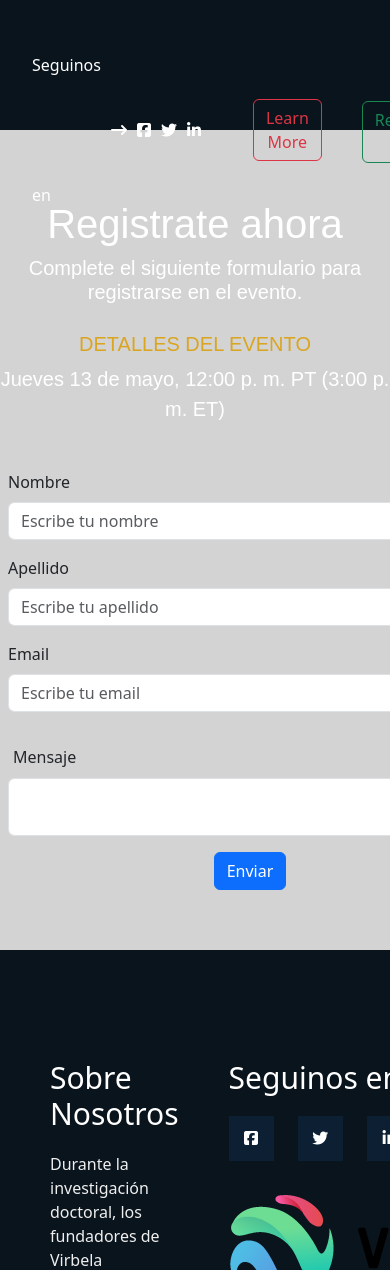
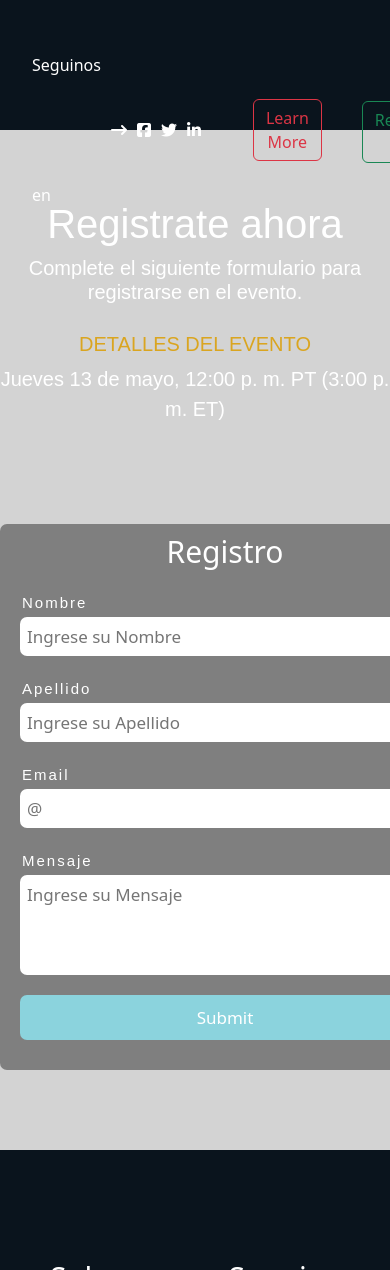
Before and after one commit to matiascrisnejo/parcial-interfaces, a plain HTML site: page pages/register.html in a window 390 px wide. Shown: the top 1270 px of the page. Drawn offline with nearby package versions, Linux system fonts and the light colour scheme; a web font is replaced by a local one.

Commit message:
parcial2

```diff
--- a/CSS/style.css
+++ b/CSS/style.css
@@ -1,12 +1,13 @@
 @import url('https://fonts.googleapis.com/css2?family=Carrois+Gothic+SC&display=swap');
 
 
-*{
+* {
     margin: 0;
     box-sizing: border-box;
 }
-                                    /*HEADER*/
-header{
+
+/*HEADER*/
+header {
     background-color: #0a141d;
     height: 130px;
     position: fixed;
@@ -16,7 +17,7 @@ header{
 
 }
 
-.navBar{
+.navBar {
     display: flex;
     justify-content: space-between;
     z-index: 1;
@@ -28,24 +29,24 @@ ul {
     padding: 0;
 }
 
-.nav-menu-item a{
+.nav-menu-item a {
     text-decoration: none;
     color: white;
     line-height: 130px;
 }
 
-.navBar .left .nav-menu-item p{
+.navBar .left .nav-menu-item p {
     /* text-decoration: none; */
     color: white;
     line-height: 130px;
 }
 
-.left{
+.left {
     display: flex;
     align-items: center;
 }
 
-.left li{
+.left li {
     margin-right: 10px;
 }
 
@@ -59,9 +60,57 @@ ul {
     margin-right: 30px;
 }
 
-                                                /* MAIN */
+/* body{
+    background-color: lightgray;
+} */
 
-.contenedor-superior{
+#button-container{
+    background-color: #f8f8f8;
+    position: relative;
+    width: 80px;
+    height: 40px;
+    box-shadow: inset 4px 4px 6px #cecece,
+                inset -4px -4px 6px #fff;
+    cursor: pointer;
+    border-radius: 25px;
+
+}
+
+.toggle{
+    position: absolute;
+    top: 0;
+    left: 0;
+    width: 40px;
+    height: 40px;
+    transform: scale(.7);
+    background-color: linear-gradient(145deg,#D8D8D8,#FFFFFF);
+    border-radius: 25px;
+    box-shadow: 3px 3px 8px #c4c4c4,
+                -3px -3px 8px #fff
+
+}
+
+#button-container.active .toggle{
+    left: 40px;
+}
+
+.contenedor-medio{
+    background-color: rgb(23, 23, 23);
+}
+
+
+
+
+
+
+
+
+
+
+
+/* MAIN */
+
+.contenedor-superior {
     width: 100%;
     height: 1150px;
     background-image: url(../assert/fondo-claro.jpg);
@@ -70,13 +119,13 @@ ul {
 
 }
 
-.contenedor-superior .sec1{
+.contenedor-superior .sec1 {
     width: 900px;
     margin-left: auto;
     margin-right: auto;
 }
 
-.contenedor-superior h1{
+.contenedor-superior h1 {
     text-align: center;
     align-items: center;
     padding-top: 200px;
@@ -86,7 +135,7 @@ ul {
     ;
 }
 
-.contenedor-superior h2{
+.contenedor-superior h2 {
     text-align: center;
     align-items: center;
     font-family: sans-serif;
@@ -94,7 +143,7 @@ ul {
     font-size: 35px;
 }
 
-.contenedor-superior p{
+.contenedor-superior p {
     text-align: center;
     align-items: center;
     font-family: sans-serif;
@@ -102,7 +151,7 @@ ul {
     font-size: 35px;
 }
 
-.contenedor-superior .sec2 h3{
+.contenedor-superior .sec2 h3 {
     text-align: center;
     align-items: center;
     font-family: sans-serif;
@@ -111,39 +160,41 @@ ul {
     padding-top: 250px;
 }
 
-.contenedor-superior .sec2 .imagenes-sec2{
+.contenedor-superior .sec2 .imagenes-sec2 {
     display: flex;
     align-items: center;
     justify-content: center;
 }
 
-.contenedor-superior .sec2 .imagenes-sec2 .image1{
+.contenedor-superior .sec2 .imagenes-sec2 .image1 {
     margin-right: 50px;
 
 }
 
-.contenedor-superior .sec2 .imagenes-sec2 .image2{
+.contenedor-superior .sec2 .imagenes-sec2 .image2 {
     margin-left: 50px;
 }
 
-.contenedor-medio{
+.contenedor-medio {
     width: 100%;
     height: 1500px;
     background-color: lightgray;
 
 }
 
-.contenedor-medio .primer-row{
+
+
+.contenedor-medio .primer-row {
     display: flex;
 
 }
 
-.contenedor-medio .primer-row .sec3{
+.contenedor-medio .primer-row .sec3 {
     width: 50%;
     margin-bottom: 100px;
 }
 
-.contenedor-medio .primer-row .sec3 h3{
+.contenedor-medio .primer-row .sec3 h3 {
     text-align: center;
     align-items: center;
     font-family: sans-serif;
@@ -152,7 +203,7 @@ ul {
     padding-top: 100px;
 }
 
-.contenedor-medio .primer-row .sec3 p{
+.contenedor-medio .primer-row .sec3 p {
     text-align: center;
     align-items: center;
     font-family: sans-serif;
@@ -160,14 +211,14 @@ ul {
     font-size: 25px;
     padding-top: 10px;
     padding-left: 120px;
-    padding-right:120px;
+    padding-right: 120px;
 }
 
-.contenedor-medio .primer-row .image3{
+.contenedor-medio .primer-row .image3 {
     width: 50%;
 }
 
-.contenedor-medio .primer-row .image3 img{
+.contenedor-medio .primer-row .image3 img {
     text-align: center;
     align-items: center;
     justify-content: center;
@@ -176,16 +227,16 @@ ul {
     margin-right: auto;
 }
 
-.contenedor-medio .segundo-row{
+.contenedor-medio .segundo-row {
     display: flex;
 }
 
-.contenedor-medio .segundo-row .sec4{
+.contenedor-medio .segundo-row .sec4 {
     width: 50%;
     margin-bottom: 100px;
 }
 
-.contenedor-medio .segundo-row .sec4 h3{
+.contenedor-medio .segundo-row .sec4 h3 {
     text-align: center;
     align-items: center;
     font-family: sans-serif;
@@ -194,7 +245,7 @@ ul {
     padding-top: 100px;
 }
 
-.contenedor-medio .segundo-row .sec4 p{
+.contenedor-medio .segundo-row .sec4 p {
     text-align: center;
     align-items: center;
     font-family: sans-serif;
@@ -202,14 +253,14 @@ ul {
     font-size: 25px;
     padding-top: 10px;
     padding-left: 120px;
-    padding-right:120px;
+    padding-right: 120px;
 }
 
-.contenedor-medio .segundo-row .image4{
+.contenedor-medio .segundo-row .image4 {
     width: 50%;
 }
 
-.contenedor-medio .segundo-row .image4 img{
+.contenedor-medio .segundo-row .image4 img {
     text-align: center;
     align-items: center;
     justify-content: center;
@@ -218,7 +269,7 @@ ul {
     margin-right: auto;
 }
 
-.contenedor-medio .col h2{
+.contenedor-medio .col h2 {
     text-align: center;
     align-items: center;
     font-family: sans-serif;
@@ -226,37 +277,84 @@ ul {
     font-size: 50px;
 }
 
-.contenedor-medio .col .boton-inf{
+.contenedor-medio .col .boton-inf {
     text-align: center;
     align-items: center;
     padding-top: 100px;
 }
 
-                                    /* REGISTER */
+/* REGISTER */
 
-.contenedor-reg{
+.contenedor-reg {
     width: 100%;
-    height: 950px;
+    height: 1150px;
     background-color: lightgray;
 }
 
-.contenedor-reg .row{
-    padding-top: 30px;
-    width: 500px;
-    justify-content: center;
-    margin-left: auto;
-    margin-right: auto;
+.formulario {
+    width: 450px;
+    margin: auto;
+    background-color: rgba(0, 0, 0, 0.4);
+    padding: 10px 20px;
+    margin-top: 100px;
+    border-radius: 7px;
 }
 
-.contenedor-reg .row .form-floating{
-    padding-top: 50px;
+.formulario h2{
+    color: #fff;
+    text-align: center;
+    margin: 0;
+    font-size: 30px;
+    margin-bottom: 20px;
 }
 
-.contenedor-reg .text-sup{
+.formulario form {
+
+}
+
+.formulario input {
+    width: 100%;
+    margin-bottom: 20px;
+    padding: 7px;
+    font-size: 17px;
+    border: none;
+    border-radius: 7px;
+}
+
+.formulario textarea {
+    width: 100%;
+    margin-bottom: 4px;
+    padding: 7px;
+    font-size: 17px;
+    min-height: 100px;
+    max-height: 100px;
+    max-width: 100%;
+    border: none;
+    border-radius: 7px;
+}
+
+.formulario label {
+    color: #fff;
+    font-size: 15px;
+    font-family: sans-serif;
+
+    letter-spacing: 2px;
+    padding: 2px;
+}
+
+input[type="submit"] {
+    background: #8bd3dd;
+    color: #fff;
+    padding: 10px;
+    margin-top: 10px;
+    border-radius: 7px;
+}
+
+.contenedor-reg .text-sup {
     padding-top: 200px;
 }
 
-.contenedor-reg .text-sup h1{
+.contenedor-reg .text-sup h1 {
     text-align: center;
     align-items: center;
     color: #fff;
@@ -264,7 +362,7 @@ ul {
     font-size: 40px;
 }
 
-.contenedor-reg .text-sup h2{
+.contenedor-reg .text-sup h2 {
     text-align: center;
     align-items: center;
     color: #fff;
@@ -272,7 +370,7 @@ ul {
     font-size: 20px;
 }
 
-.contenedor-reg .text-sup h3{
+.contenedor-reg .text-sup h3 {
     text-align: center;
     align-items: center;
     padding-top: 20px;
@@ -281,7 +379,7 @@ ul {
     font-size: 20px;
 }
 
-.contenedor-reg .text-sup p{
+.contenedor-reg .text-sup p {
     text-align: center;
     align-items: center;
     color: #fff;
@@ -293,23 +391,23 @@ ul {
 
 
 
-                                            /* FOOTER */
-.pie-pagina{
+/* FOOTER */
+.pie-pagina {
     width: 100%;
     background-color: #0a141d;
 }
 
-.pie-pagina .grupo-1{
+.pie-pagina .grupo-1 {
     width: 100%;
     max-width: 1200px;
     margin: auto;
     display: grid;
-    grid-template-columns: repeat(3,1fr);
-    grid-gap:50px;
+    grid-template-columns: repeat(3, 1fr);
+    grid-gap: 50px;
     padding: 45px 0px;
 }
 
-.pie-pagina .grupo-1 .box figure{
+.pie-pagina .grupo-1 .box figure {
     width: 100%;
     height: 100%;
     display: flex;
@@ -318,25 +416,25 @@ ul {
 
 }
 
-.pie-pagina .grupo-1 .box figure img{
+.pie-pagina .grupo-1 .box figure img {
     width: 250px;
 
 }
 
 
-.pie-pagina .grupo-1 .box h2{
+.pie-pagina .grupo-1 .box h2 {
     color: white;
     margin-bottom: 20px;
     font-size: 30px;
     padding-top: 65px;
 }
 
-.pie-pagina .grupo-1 .box p{
+.pie-pagina .grupo-1 .box p {
     color: #efefef;
     margin-bottom: 10px;
 }
 
-.pie-pagina .grupo-1 .red-social a{
+.pie-pagina .grupo-1 .red-social a {
     display: inline-block;
     text-decoration: none;
     width: 45px;
@@ -350,11 +448,11 @@ ul {
     margin-bottom: 30px;
 }
 
-.pie-pagina .grupo-1 .red-social a:hover{
+.pie-pagina .grupo-1 .red-social a:hover {
     color: aqua;
 }
 
-.pie-pagina .grupo-2{
+.pie-pagina .grupo-2 {
     background-color: #0a1a2a;
     padding: 15px 10px;
     text-align: center;
@@ -362,11 +460,11 @@ ul {
 
 }
 
-.pie-pagina .grupo-2 small{
+.pie-pagina .grupo-2 small {
     font-size: 15px;
 }
 
 
-.pie-pagina .grupo-1 .box .mapa{
+.pie-pagina .grupo-1 .box .mapa {
     margin-top: 50px;
 }
--- a/pages/register.html
+++ b/pages/register.html
@@ -14,12 +14,13 @@
         integrity="sha384-ENjdO4Dr2bkBIFxQpeoTz1HIcje39Wm4jDKdf19U8gI4ddQ3GYNS7NTKfAdVQSZe"
         crossorigin="anonymous"></script>
 </head>
+
 <body>
     <header>
         <nav class="navBar">
             <ul class="left">
                 <li class="nav-menu-item">
-                    <a href="#" class="nav-menu-link">Seguinos en </a>
+                    <a href="../index.html" class="nav-menu-link">Seguinos en </a>
                 </li>
                 <li class="nav-menu-item">
                     <i class="fa-solid fa-arrow-right-long" style="color: #ffffff;"></i>
@@ -28,10 +29,12 @@
                     <a href="https://es-la.facebook.com/"><i class="fab fa-facebook-square"></i></a>
                 </li>
                 <li class="nav-menu-item">
-                    <a href="https://twitter.com/?lang=es"><i class="fa-brands fa-twitter" style="color: #ffffff;"></i></a>
+                    <a href="https://twitter.com/?lang=es"><i class="fa-brands fa-twitter"
+                            style="color: #ffffff;"></i></a>
                 </li>
                 <li class="nav-menu-item">
-                    <a href="https://ar.linkedin.com/"><i class="fa-brands fa-linkedin-in" style="color: #ffffff;"></i></a>
+                    <a href="https://ar.linkedin.com/"><i class="fa-brands fa-linkedin-in"
+                            style="color: #ffffff;"></i></a>
                 </li>
             </ul>
             <ul class="right">
@@ -58,28 +61,28 @@
                 <h3>DETALLES DEL EVENTO</h3>
                 <p>Jueves 13 de mayo, 12:00 p. m. PT (3:00 p. m. ET)</p>
             </div>
-            <form class="row g-3" action="https://formsubmit.co/crisnejomatias@gmail.com" method="post">
-                <div class="col-12" >
-                    <label for="inputNombre" class="form-label">Nombre</label>
-                    <input type="text" class="form-control" id="inputNombre" placeholder="Escribe tu nombre">
-                </div>
-                <div class="col-12">
-                    <label for="inputApellido" class="form-label">Apellido</label>
-                    <input type="text" class="form-control" id="inputApellido" placeholder="Escribe tu apellido">
-                </div>
-                <div class="col-12">
-                    <label for="emailInput" class="form-label">Email</label>
-                    <input type="email" class="form-control" id="emailInput" placeholder="Escribe tu email">
-                </div>
-                <div class="form-floating">
-                    <label for="floatingTextarea" >Mensaje</label>
-                    <textarea  class="form-control" placeholder="Escriba su mensaje" id="floatingTextarea"></textarea>
-                </div>
-                <div class="col-auto">
-                    <button type="submit" class="btn btn-primary">Enviar</button>
-                </div>
+            <div class="formulario">
+                <form action="mailto:gabriel.molina@unahur.edu.ar" method="post" class="form">
+                    <h2>Registro</h2>
+
+                    <label for="nombre">Nombre</label>
+                    <input type="text" name="nombre" id="nombre" placeholder="Ingrese su Nombre" required>
+
+                    <label for="apeliido">Apellido</label>
+                    <input type="text" name="apeliido" id="apellido" placeholder="Ingrese su Apellido" required>
+
+
+                    <label for="email">Email</label>
+                    <input type="email" name="email" id="email" placeholder="@" required>
+
+
+                    <label for="mensaje">Mensaje</label>
+                    <textarea name="mensaje" id="mensaje" cols="30" rows="10" placeholder="Ingrese su Mensaje"></textarea required>
+
+
+                <input type="submit" >
             </form>
-        </div>
+            </div>
     </main>
     <footer class="pie-pagina">
         <div class="grupo-1">
```
Also changed, not shown: JS/main.js (+6 -11 lines), index.html (+7 -5 lines).
